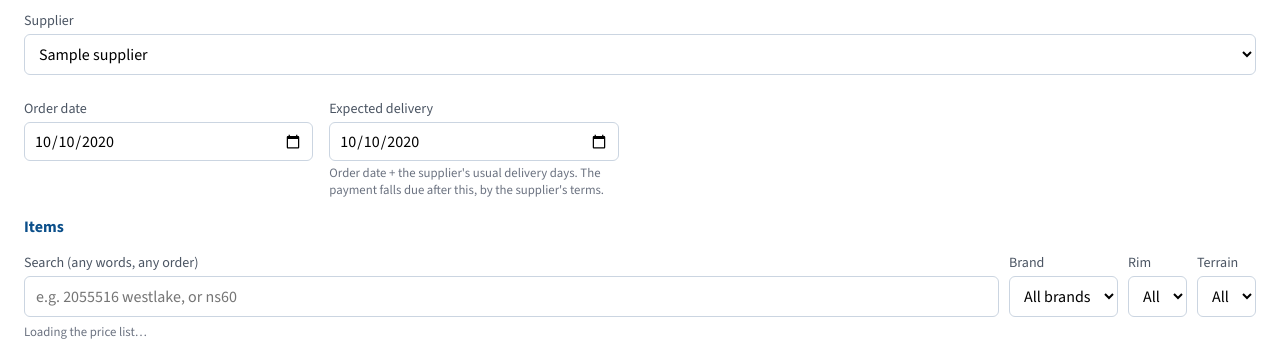
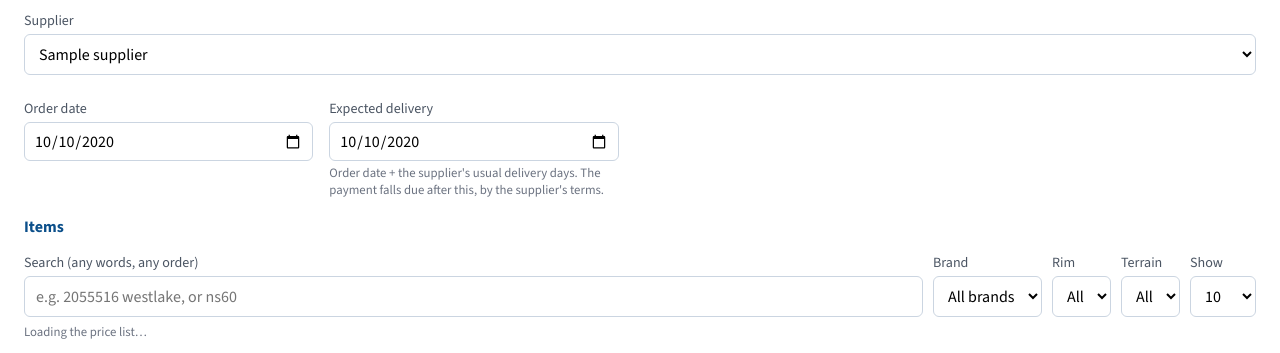
Before and after one commit to Jrcr01/business-system, a Django app: template web/buying/templates/buying/order_new.html in a window 1280 px wide. Shown: the part 236-589 px from the top of the page. Run offline with Django 5.2, Linux system fonts and the light colour scheme; the template is opened without the code that fills it: most values are stand-ins (such as "Sample title", 1, 10 or a date in 2020).

Commit message:
Item picker: 10 rows to start, a Show drop-down (10/25/50/100) remembered per browser, clearer count line
Co-Authored-By: Claude Opus 5.5 <noreply@anthropic.com>

```diff
--- a/web/buying/templates/buying/_item_picker.html
+++ b/web/buying/templates/buying/_item_picker.html
@@ -6,6 +6,7 @@
     <div><label for="pk_brand">Brand</label><select id="pk_brand"><option value="">All brands</option></select></div>
     <div><label for="pk_rim">Rim</label><select id="pk_rim"><option value="">All</option></select></div>
     <div><label for="pk_terrain">Terrain</label><select id="pk_terrain"><option value="">All</option></select></div>
+    <div><label for="pk_show">Show</label><select id="pk_show"><option selected>10</option><option>25</option><option>50</option><option>100</option></select></div>
   </div>
   <p class="hint" id="pk_count">Loading the price list…</p>
   <div class="scroll-x"><table class="list picktable"><thead><tr><th></th><th>Item</th><th>Size</th><th>Pattern</th><th style="text-align:right">List</th><th style="text-align:right">Net</th><th>Qty</th></tr></thead>
@@ -20,7 +21,10 @@
 <script>
 (function () {
   var box = document.getElementById("picker"); if (!box) return;
-  var cid = box.dataset.cid, items = [], picks = {}, shown = [], hi = 0, MAX = 50;
+  var cid = box.dataset.cid, items = [], picks = {}, shown = [], hi = 0, MAX = 10;
+  var fs = document.getElementById("pk_show");                 /* how many rows to show: each person's own choice, remembered on this browser */
+  try { var kept = localStorage.getItem("slicks_picker_show"); if (kept) { fs.value = kept; MAX = parseInt(kept, 10) || 10; } } catch (e) {}
+  fs.addEventListener("change", function () { MAX = parseInt(fs.value, 10) || 10; try { localStorage.setItem("slicks_picker_show", fs.value); } catch (e) {} draw(); });
   var q = document.getElementById("pk_q"), fb = document.getElementById("pk_brand"), fr = document.getElementById("pk_rim"), ft = document.getElementById("pk_terrain");
   var rows = document.getElementById("pk_rows"), count = document.getElementById("pk_count"), total = document.getElementById("pk_total");
   var peso = function (n) { return n.toLocaleString("en-US", {minimumFractionDigits: 2, maximumFractionDigits: 2}); };
@@ -61,7 +65,9 @@
       qi.addEventListener("change", function () { var n = parseFloat(qi.value.replace(/,/g, "")); if (n > 0) picks[it.name] = {qty: n, it: it}; else delete picks[it.name]; draw(); });
       tq.appendChild(qi); tr.appendChild(tq); rows.appendChild(tr);
     });
-    count.textContent = items.length ? (found.length > MAX ? "First " + MAX + " of " : "") + found.length + " of " + items.length + " items" + (found.length > MAX ? ": type more to narrow it down." : ".") : "This supplier has no prices on the order date.";
+    count.textContent = !items.length ? "This supplier has no prices on the order date."
+      : found.length > MAX ? "Showing " + MAX + " of " + found.length + " matching (" + items.length + " items in all): search or filter to narrow it down."
+      : found.length + " of " + items.length + " items.";
     var names = Object.keys(picks), pcs = 0, sum = 0;
     names.forEach(function (n) { pcs += picks[n].qty; sum += picks[n].qty * picks[n].it.net; });
     total.textContent = names.length ? names.length + " ticked · " + pcs + " pcs · ₱" + peso(sum) + " (net)" : "Nothing ticked yet.";
```
